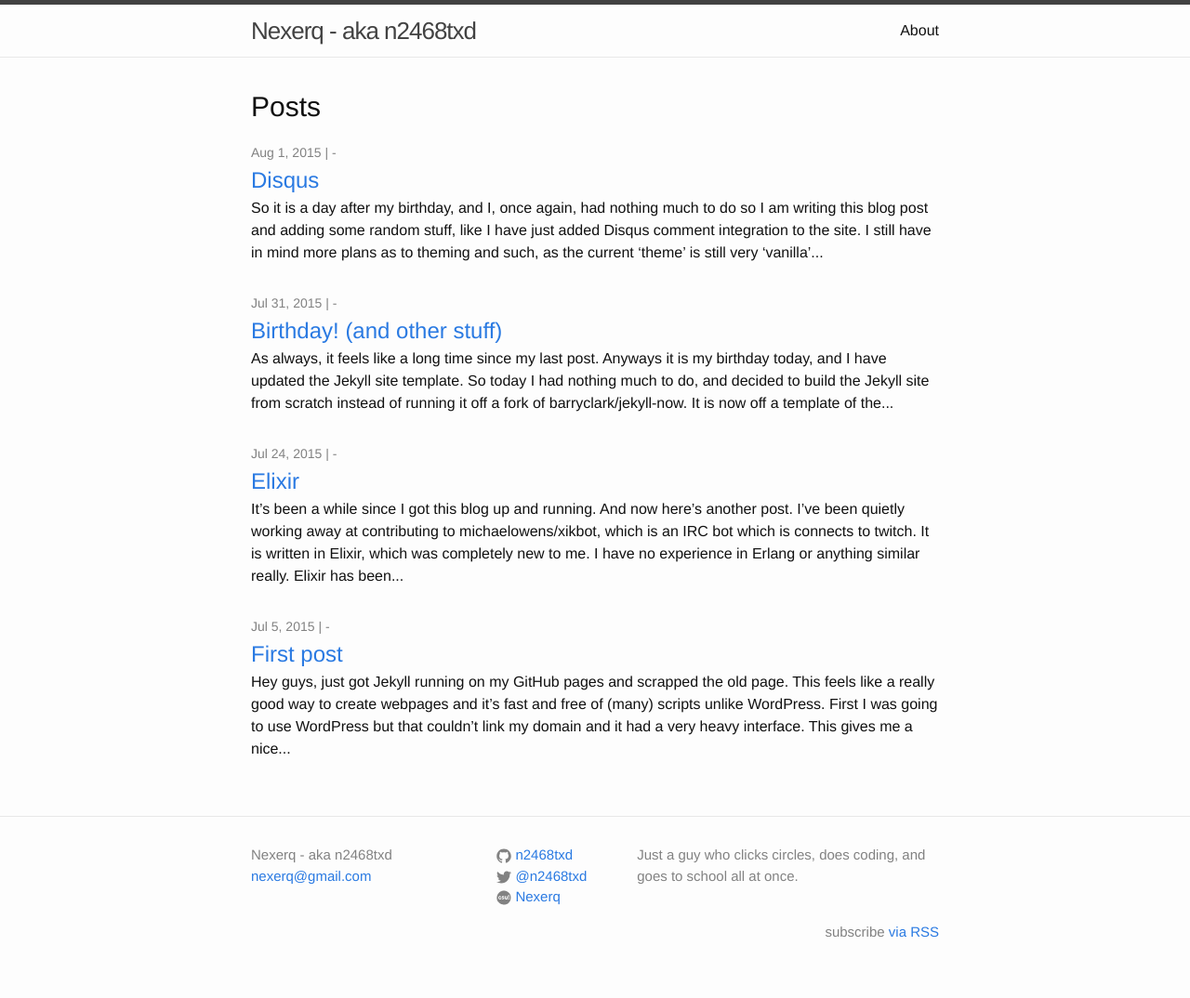
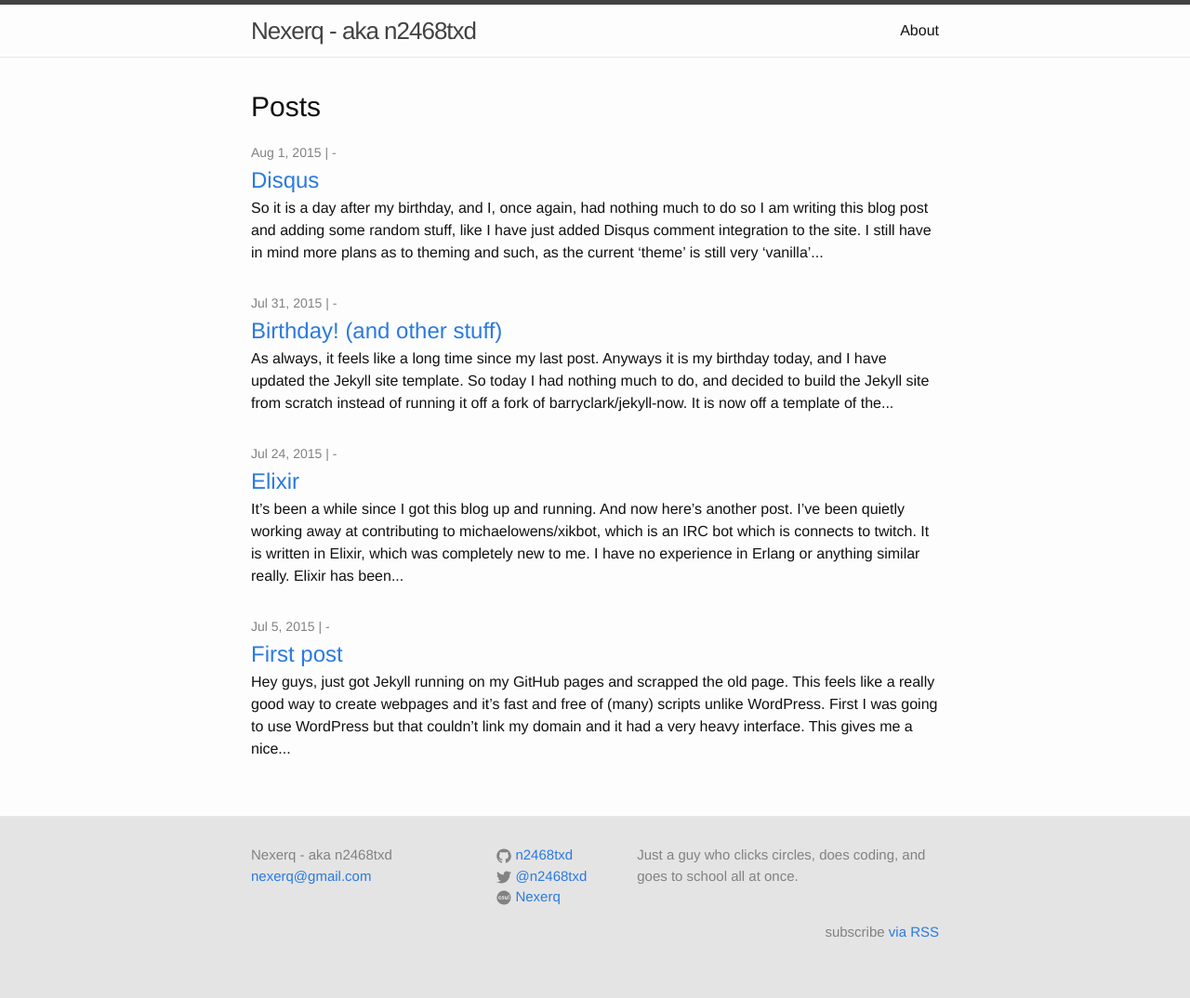
Before and after one commit to nicholastay/personal-web, a Jekyll site: the page built from index.html, in a window 1280 px wide. Shown: the whole page at 93% size. Built offline with Jekyll 4.4.1, drawn with Linux system fonts in a browser that asks for light colours; comment, search, counter and statistics services are not loaded.

Commit message:
Footer bg color

```diff
--- a/_sass/_layout.scss
+++ b/_sass/_layout.scss
@@ -94,6 +94,7 @@
 .site-footer {
     border-top: 1px solid $grey-color-light;
     padding: $spacing-unit 0;
+    background-color: #E4E4E4;
 }
 
 .footer-heading {
```
